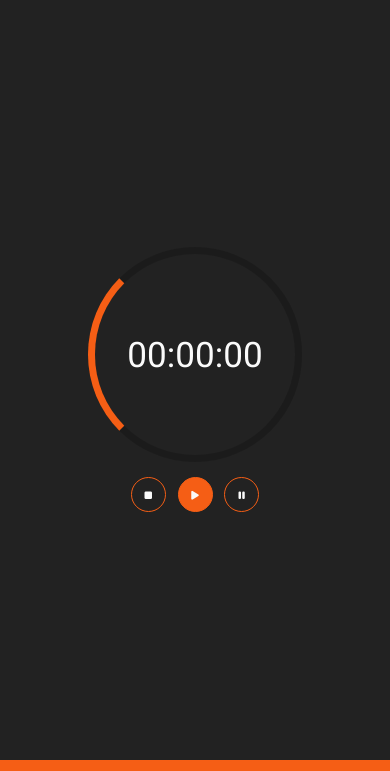
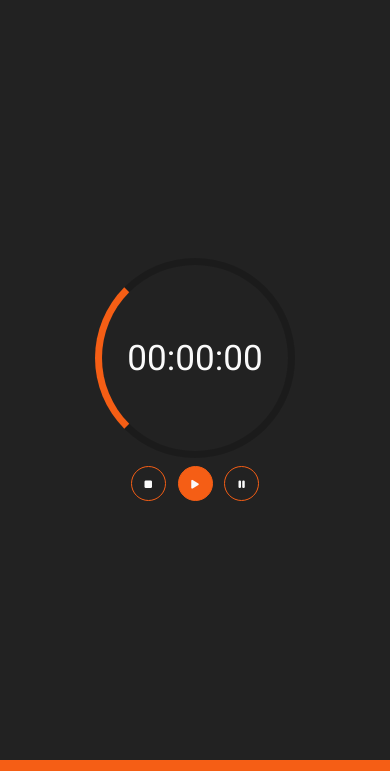
Before and after one commit to hitaloalvess/app-utility, a plain HTML site: page index.html in a window 390 px wide. Both pictures are taken after a click on the picture 224 px from the left and 799 px from the top of the page. Shown: the top 771 px of the page. Drawn offline with Linux system fonts and the light colour scheme.

```diff
--- a/styles/calculadora.css
+++ b/styles/calculadora.css
@@ -51,7 +51,7 @@
 
 .container-calc .botoes button {
     padding: 2rem 1.5rem;
-    font-size: clamp(1.5rem, 3vw, 3.5rem);
+    font-size: clamp(1.5rem, 2vw, 2.5rem);
     font-weight: bold;
 }
 
--- a/styles/cronometro.css
+++ b/styles/cronometro.css
@@ -3,11 +3,11 @@
     display: flex;
     justify-content: center;
     align-items: center;
-    width: clamp(20rem, 55vw, 38rem);
-    height: clamp(20rem, 55vw, 38rem);
+    width: clamp(20rem, 50vw, 35rem);
+    height: clamp(20rem, 50vw, 35rem);
     border-radius: 50%;
     border: .7rem solid var(--black-transparent);
-    margin-bottom: 4%;
+    margin-bottom: 2%;
     color: var(--white);
 }
 
```
Also changed, not shown: 2 other files.
